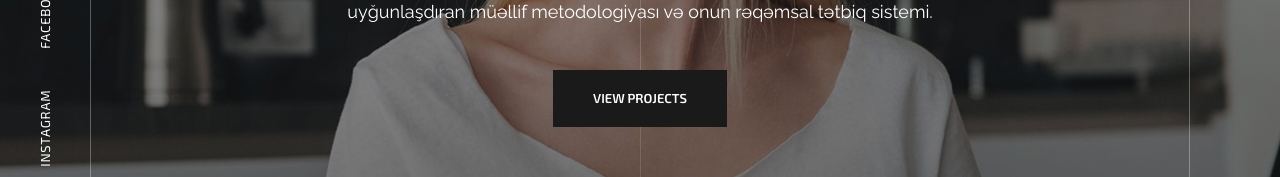
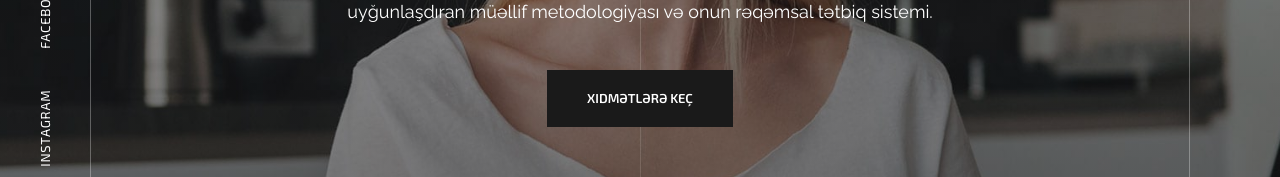
Before and after one commit to feyruzalizada/VRprogect, a Next.js app: page / in a window 1280 px wide. Shown: the part 422-599 px from the top of the page. Built offline with nearby package versions, Linux system fonts and the light colour scheme.

Commit message:
hero section button changed

```diff
--- a/src/content/hero.ts
+++ b/src/content/hero.ts
@@ -16,7 +16,7 @@ export const heroSlides: HeroSlide[] = [
     description:
       "Məkanı insan və ailə profilinə, istifadə ssenarisinə, funksiyaya və təhlükəsizlik tələblərinə uyğunlaşdıran müəllif metodologiyası və onun rəqəmsal tətbiq sistemi.",
     image: "/images/slider1-home1-1.jpg",
-    ctaLabel: "View Projects",
+    ctaLabel: "Xidmətlərə keç",
     ctaHref: "#projects",
   },
   {
@@ -26,7 +26,7 @@ export const heroSlides: HeroSlide[] = [
     description:
       "We pride ourselves on being builders — creating architectural and creative solutions to help people realize their vision and make them a reality. Wanna work with us?",
     image: "/images/slider2-home1-1.jpg",
-    ctaLabel: "View Projects",
+    ctaLabel: "Xidmətlərə keç",
     ctaHref: "#projects",
   },
   {
@@ -36,7 +36,7 @@ export const heroSlides: HeroSlide[] = [
     description:
       "We pride ourselves on being builders — creating architectural and creative solutions to help people realize their vision and make them a reality. Wanna work with us?",
     image: "/images/slider3-home1-1.jpg",
-    ctaLabel: "View Projects",
+    ctaLabel: "Xidmətlərə keç",
     ctaHref: "#projects",
   },
 ];
```
